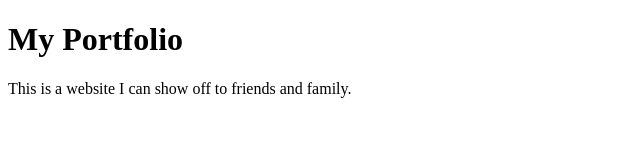
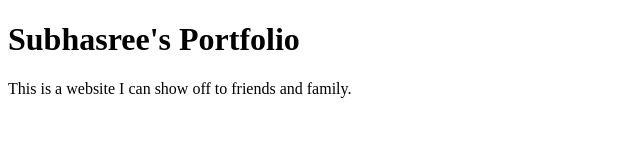
Before and after one commit to s5zy77/my-portfolio, a plain HTML site: page index.html in a window 1280 px wide. Shown: the whole page, without its empty margins (0-640 px from the left). Drawn offline with Linux system fonts and the light colour scheme.

Commit message:
changed title and header name

```diff
--- a/index.html
+++ b/index.html
@@ -1,10 +1,10 @@
 <!DOCTYPE html>
 <html>
 	<head>
-		<title>My Portfolio</title>
+		<title>Subhasree's Portfolio</title>
 	</head>
 	<body>
-		<h1>My Portfolio</h1>
+		<h1>Subhasree's Portfolio</h1>
 		<p>This is a website I can show off to friends and family.</p>
 	</body>
 </html>
```
